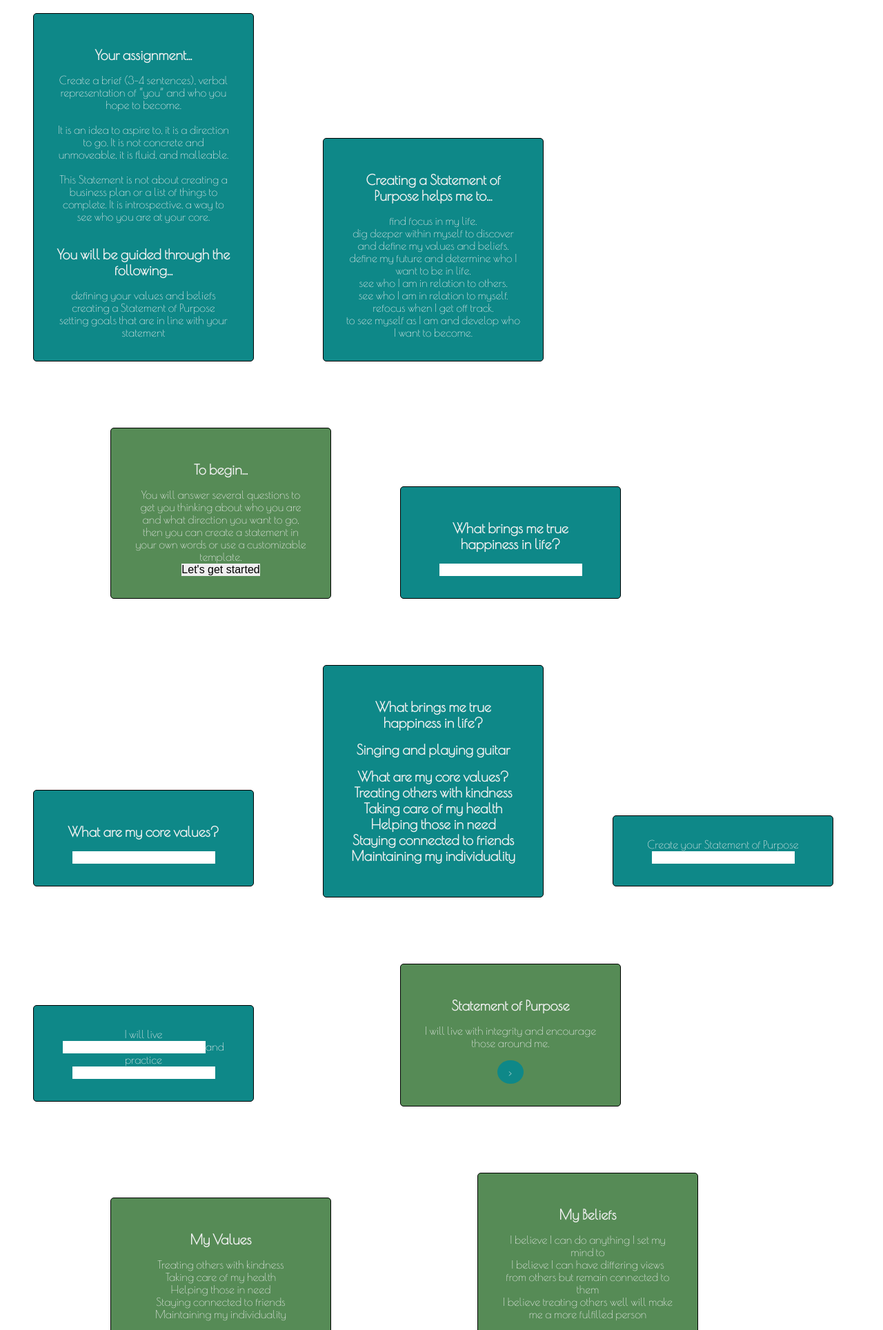
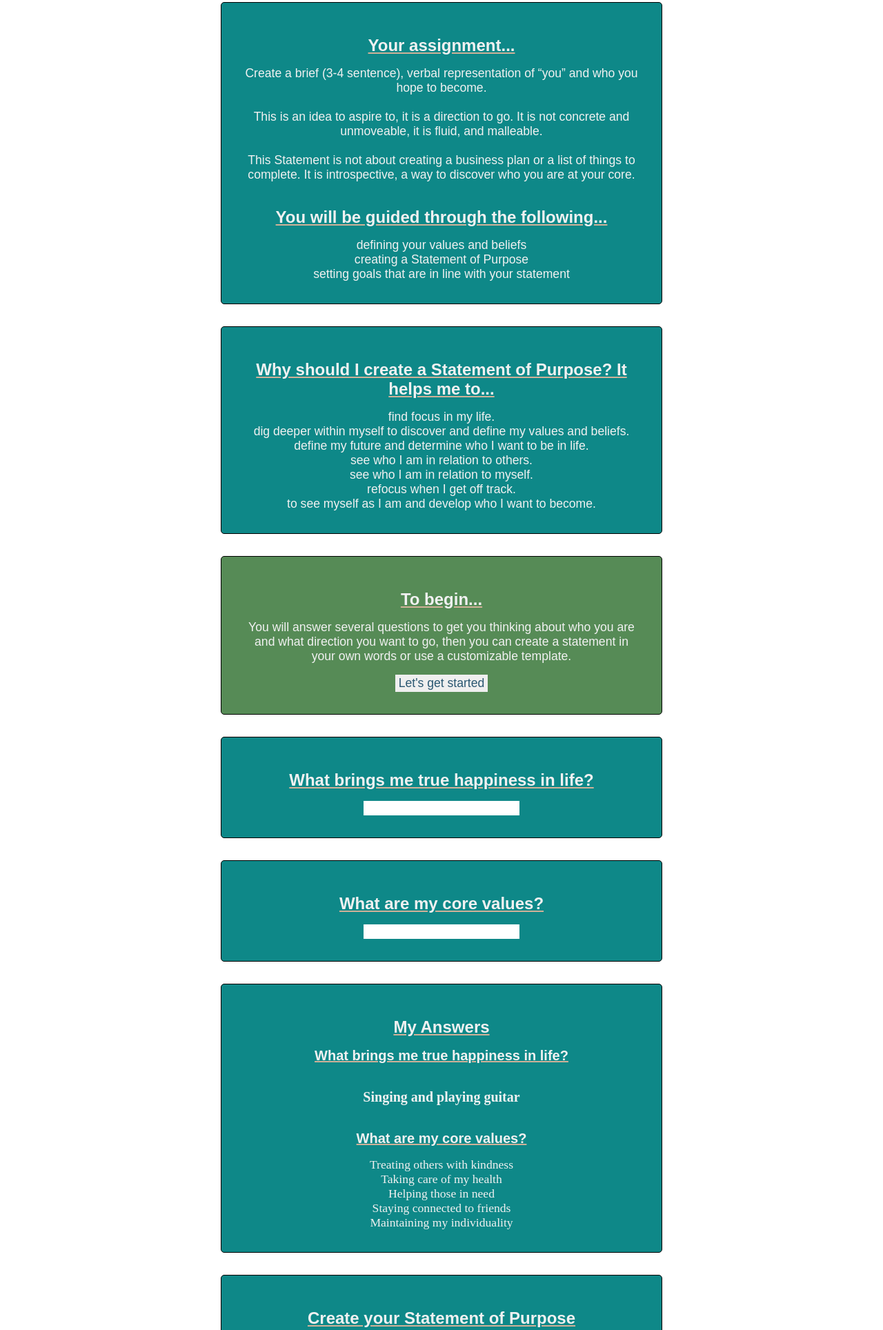
Before and after one commit to kimcheru18/define-statement-of-purpose-node-capstone, a website: page public/index.html in a window 1280 px wide. Shown: the part 198-2126 px from the top of the page at 69% size. Drawn offline with nearby package versions, Linux system fonts and the light colour scheme; a web font is replaced by a local one.

Commit message:
updated css, html, added some js

```diff
--- a/public/css/styles.css
+++ b/public/css/styles.css
@@ -61,17 +61,10 @@ General styles (General Module, wrapping around the modules below)
 (the styles used everywhere in the page (like the Body) or styles which are used in more than 2 of the modules below (h2, h3, h4, h5, h6, p, a, ul, li))
 */
 
-body {}
-
-h2 {
-    margin: 1rem 0;
+body {
     text-align: center;
-    font-size: 1.25rem;
 }
 
-ul {
-    list-style: none;
-}
 
 /* -------------------------------------
 Header styles (Main Module)
@@ -96,7 +89,7 @@ header {
 nav {
     text-align: center;
     margin: 0 auto;
-    color: rgb(132, 166, 56);
+    color: rgb(122, 166, 122);
 }
 
 nav ul li {
@@ -115,6 +108,7 @@ nav a {
 
 nav a:hover {
     color: rgb(42, 87, 113);
+    font-weight: bold;
 }
 
 /* -------------------------------------
@@ -122,17 +116,46 @@ Content styles (Main Module)
 (all the styles inside the < sections > or < aside > tags)
 */
 
+h2 {
+    font-size: 1.5rem;
+}
+
+h2,
+.question {
+    text-decoration: underline;
+    text-decoration-color: rgb(208, 177, 152);
+    margin: 1rem 0;
+}
+
+h3 {
+    font-size: 1.25rem;
+}
+
+ul {
+    list-style: none;
+}
+
+main,
+.start-button {
+
+    font-family: 'Cuprum', sans-serif;
+}
+
 main {
-    display: inline-block;
-    width: 25%;
+    /*
+    display: inline-block;width: 25%;
+*/
+    font-size: 1.10rem;
+    width: 50%;
+    margin-left: auto;
+    margin-right: auto;
     padding: 2rem;
     border-radius: 5px;
-    text-align: center;
+    /*    text-align: center;*/
     margin-top: 2rem;
     border: 1px solid black;
-    margin: 3rem;
+    /*    margin: 3rem;*/
     color: rgb(241, 241, 241);
-    font-family: 'Poiret One', cursive;
 }
 
 
@@ -153,18 +176,31 @@ main {
 .belief-list,
 .goal-list {
     background-color: rgb(86, 139, 86);
-    margin-left: 10rem;
+    /*    margin-left: 10rem;*/
 }
 
-.completed-questions {
-    text-align: left;
+.start-button {
+    padding: 2px 5px;
+    margin-top: 1rem;
+    cursor: pointer;
+    color: rgb(42, 87, 113);
+
 }
 
-.completed-questions .with-bulletts {
-    list-style: circle;
+.completed-questions .question .answer {
+    /*    text-align: left;*/
 }
 
-/*.start-button .questions .questions-values .completed-questions .create-sop .template-sop .completed-sop .value-list .belief-list .goal-list*/
+.completed-questions .answer-list {
+    /*    list-style: circle;*/
+    /*    text-align: left;*/
+}
+
+.answer {
+    font-family: 'Enriqueta', serif;
+}
+
+/*previous and next buttons*/
 
 main a {
     text-decoration: none;
@@ -206,10 +242,15 @@ footer {
 footer p {
     display: inline-block;
     font-size: 1rem;
+    color: rgb(114, 41, 41);
 }
 
 footer a {
-    text-decoration: none;
+    color: rgb(86, 139, 86)
+}
+
+footer a:hover {
+    color: rgb(42, 87, 113);
 }
 
 /* -------------------------------------
@@ -219,13 +260,17 @@ Responsive styles
 place all the mobile tables styles below this line
 */
 
-@media only sreen and (max-width: 640px) {
+@media only sreen and (min-width: 640px) {
     #sop-nav {
         display: block;
-        width: 100%;
+        max-width: 100%;
+        padding: 0;
+        margin: 0;
     }
     main {
         display: block;
         width: 100%;
+        padding: 0;
+        margin: 0;
     }
 }
--- a/public/index.html
+++ b/public/index.html
@@ -4,7 +4,7 @@
 <head>
     <title>Statement of Purpose</title>
     <link rel="stylesheet" type="text/css" href="/css/styles.css">
-    <link href="https://fonts.googleapis.com/css?family=Cormorant+Garamond|Poiret+One" rel="stylesheet">
+    <link href="https://fonts.googleapis.com/css?family=Cormorant+Garamond|Cuprum|Enriqueta" rel="stylesheet">
 </head>
 
 <body>
@@ -23,15 +23,15 @@
     <main class="welcome-page">
         <h2>Your assignment...</h2>
         <p>
-            Create a brief (3-4 sentences), verbal representation of “you” and who you hope to become.
+            Create a brief (3-4 sentence), verbal representation of “you” and who you hope to become.
         </p>
         <br>
         <p>
-            It is an idea to aspire to, it is a direction to go. It is not concrete and unmoveable, it is fluid, and malleable.
+            This is an idea to aspire to, it is a direction to go. It is not concrete and unmoveable, it is fluid, and malleable.
         </p>
         <br>
         <p>
-            This Statement is not about creating a business plan or a list of things to complete. It is introspective, a way to see who you are at your core.
+            This Statement is not about creating a business plan or a list of things to complete. It is introspective, a way to discover who you are at your core.
         </p>
 
         <br>
@@ -45,7 +45,7 @@
     </main>
 
     <main class="why-sop">
-        <h2>Creating a Statement of Purpose helps me to...</h2>
+        <h2>Why should I create a Statement of Purpose? It helps me to...</h2>
         <ul>
             <li>find focus in my life.</li>
             <li>dig deeper within myself to discover and define my values and beliefs.</li>
@@ -78,34 +78,34 @@
     </main>
 
     <main class="completed-questions">
-
-            <h2 class="question">What brings me true happiness in life?</h2>
-            <h2 class="answer">Singing and playing guitar</h2>
-
-            <h2 class="question">What are my core values?
-                <ul class="answer-list">
-                    <li>Treating others with kindness</li>
-                    <li>Taking care of my health</li>
-                    <li>Helping those in need</li>
-                    <li>Staying connected to friends</li>
-                    <li>Maintaining my individuality</li>
-                </ul>
-            <h2>
-
+        <h2>My Answers</h2>
+        <h3 class="question">What brings me true happiness in life?</h3>
+        <br>
+        <h3 class="answer">Singing and playing guitar</h3>
+        <br>
+        <h3 class="question">What are my core values?</h3>
+        <ul class="answer answer-list">
+            <li>Treating others with kindness</li>
+            <li>Taking care of my health</li>
+            <li>Helping those in need</li>
+            <li>Staying connected to friends</li>
+            <li>Maintaining my individuality</li>
         </ul>
     </main>
 
     <main class="create-sop">
-        <p>Create your Statement of Purpose</p>
+        <h2>Create your Statement of Purpose</h2>
         <input type="text" name="text" required>
 
     </main>
 
     <main class="template-sop">
+        <h2>Template 1</h2>
         <p>I will live <input type="text" name="text" required>and practice<input type="text" name="text" required></p>
     </main>
 
     <main class="completed-sop">
+        <i class="material-icons">&#xe254;</i>
         <h2>Statement of Purpose</h2>
         <p>I will live with integrity and encourage those around me.</p>
         <a href="#" class="next round">&#8250;</a>
```
Also changed, not shown: public/js/client.js (+68 -0 lines).
